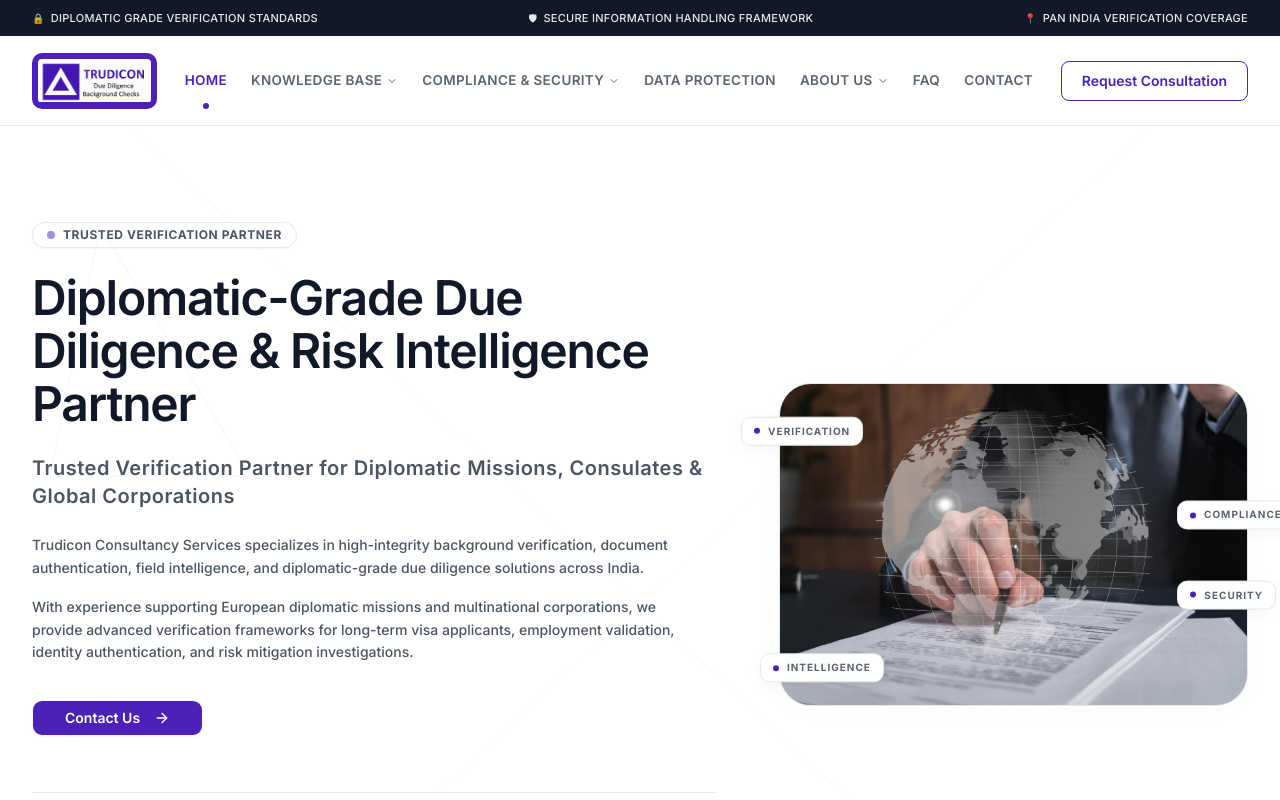
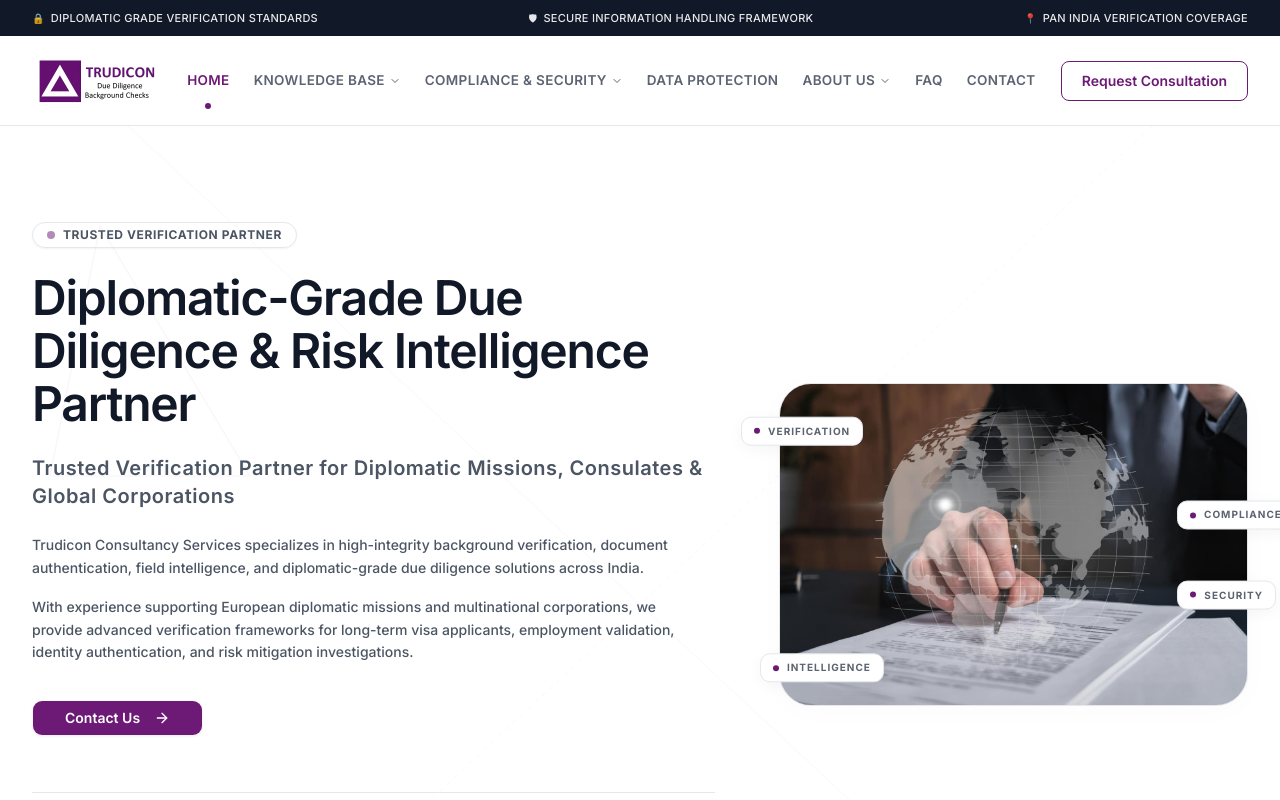
Before and after one commit to desirediv0/trudicon, a Next.js app: page / in a window 1280 px wide. Shown: the top 800 px of the page. Built offline with nearby package versions, Linux system fonts and the light colour scheme.

Commit message:
logo changed

```diff
--- a/src/app/about/AboutClient.tsx
+++ b/src/app/about/AboutClient.tsx
@@ -105,7 +105,7 @@
         <svg width="100%" height="100%">
           <defs>
             <pattern id="about-grid" width="80" height="80" patternUnits="userSpaceOnUse">
-              <path d="M 80 0 L 0 0 0 80" fill="none" stroke="#4B21B8" strokeWidth="0.8" />
+              <path d="M 80 0 L 0 0 0 80" fill="none" stroke="#6D1A77" strokeWidth="0.8" />
             </pattern>
           </defs>
           <rect width="100%" height="100%" fill="url(#about-grid)" />
@@ -274,7 +274,7 @@
                   <motion.div
                     key={item.title}
                     variants={itemVariants}
-                    className="group relative p-8 rounded-[24px] border border-border bg-white shadow-sm transition-all duration-300 hover:-translate-y-1.5 hover:border-primary hover:shadow-[0_12px_24px_rgba(75,33,184,0.06)]"
+                    className="group relative p-8 rounded-[24px] border border-border bg-white shadow-sm transition-all duration-300 hover:-translate-y-1.5 hover:border-primary hover:shadow-[0_12px_24px_rgba(109,26,119,0.06)]"
                   >
                     <div className="flex h-12 w-12 items-center justify-center rounded-xl bg-primary/5 text-primary mb-6 transition-all duration-300 group-hover:scale-105 group-hover:bg-primary group-hover:text-white">
                       <Icon className="h-5.5 w-5.5 transition-transform duration-300 group-hover:rotate-6" />
@@ -376,7 +376,7 @@
                   <motion.div
                     key={ind.title}
                     variants={itemVariants}
-                    className="p-8 rounded-[24px] border border-border bg-white shadow-sm flex items-start gap-4 transition-all duration-300 hover:border-primary hover:shadow-[0_12px_24px_rgba(75,33,184,0.06)] group"
+                    className="p-8 rounded-[24px] border border-border bg-white shadow-sm flex items-start gap-4 transition-all duration-300 hover:border-primary hover:shadow-[0_12px_24px_rgba(109,26,119,0.06)] group"
                   >
                     <div className="flex h-11 w-11 flex-shrink-0 items-center justify-center rounded-lg bg-primary/5 text-primary transition-all duration-300 group-hover:scale-105 group-hover:bg-primary group-hover:text-white">
                       <Icon className="h-5 w-5 transition-transform duration-300 group-hover:rotate-6" />
--- a/src/app/api/contact/route.ts
+++ b/src/app/api/contact/route.ts
@@ -71,7 +71,7 @@
 
     const mailHtml = `
 <div style="font-family: sans-serif; max-width: 600px; margin: 0 auto; padding: 20px; border: 1px solid #E5E7EB; border-radius: 8px;">
-  <h2 style="color: #4B21B8; margin-top: 0; border-bottom: 2px solid #F3F4F6; padding-bottom: 10px;">New Confidential Enquiry</h2>
+  <h2 style="color: #6D1A77; margin-top: 0; border-bottom: 2px solid #F3F4F6; padding-bottom: 10px;">New Confidential Enquiry</h2>
   <table style="width: 100%; border-collapse: collapse; margin-top: 15px;">
     <tr>
       <td style="padding: 8px 0; font-weight: bold; color: #4B5563; width: 180px;">Full Name:</td>
@@ -83,11 +83,11 @@
     </tr>
     <tr>
       <td style="padding: 8px 0; font-weight: bold; color: #4B5563;">Email Address:</td>
-      <td style="padding: 8px 0; color: #111827;"><a href="mailto:${email}" style="color: #4B21B8;">${email}</a></td>
+      <td style="padding: 8px 0; color: #111827;"><a href="mailto:${email}" style="color: #6D1A77;">${email}</a></td>
     </tr>
     <tr>
       <td style="padding: 8px 0; font-weight: bold; color: #4B5563;">Phone Number:</td>
-      <td style="padding: 8px 0; color: #111827;"><a href="tel:${phone}" style="color: #4B21B8;">${phone}</a></td>
+      <td style="padding: 8px 0; color: #111827;"><a href="tel:${phone}" style="color: #6D1A77;">${phone}</a></td>
     </tr>
     <tr>
       <td style="padding: 8px 0; font-weight: bold; color: #4B5563;">Service Required:</td>
--- a/src/app/contact/ContactClient.tsx
+++ b/src/app/contact/ContactClient.tsx
@@ -131,7 +131,7 @@
         <svg width="100%" height="100%">
           <defs>
             <pattern id="contact-grid" width="80" height="80" patternUnits="userSpaceOnUse">
-              <path d="M 80 0 L 0 0 0 80" fill="none" stroke="#4B21B8" strokeWidth="0.8" />
+              <path d="M 80 0 L 0 0 0 80" fill="none" stroke="#6D1A77" strokeWidth="0.8" />
             </pattern>
           </defs>
           <rect width="100%" height="100%" fill="url(#contact-grid)" />
@@ -209,7 +209,7 @@
                 >
                   <CardWrapper
                     {...(c.href ? { href: c.href, target: c.href.startsWith("http") ? "_blank" : undefined, rel: c.href.startsWith("http") ? "noopener noreferrer" : undefined } : {})}
-                    className={`group w-full rounded-[24px] border border-border bg-white p-6 shadow-sm transition-all duration-300 hover:-translate-y-1.5 hover:border-primary hover:shadow-[0_12px_24px_rgba(75,33,184,0.06)] flex flex-col justify-between ${c.href ? "cursor-pointer" : ""}`}
+                    className={`group w-full rounded-[24px] border border-border bg-white p-6 shadow-sm transition-all duration-300 hover:-translate-y-1.5 hover:border-primary hover:shadow-[0_12px_24px_rgba(109,26,119,0.06)] flex flex-col justify-between ${c.href ? "cursor-pointer" : ""}`}
                   >
                     <div>
                       <div className="flex h-11 w-11 items-center justify-center rounded-xl bg-primary/5 text-primary transition-all duration-300 group-hover:scale-105 group-hover:bg-primary group-hover:text-white">
--- a/src/app/data-protection/DataProtectionClient.tsx
+++ b/src/app/data-protection/DataProtectionClient.tsx
@@ -61,7 +61,7 @@
         <svg width="100%" height="100%">
           <defs>
             <pattern id="dp-grid" width="60" height="60" patternUnits="userSpaceOnUse">
-              <path d="M 60 0 L 0 0 0 60" fill="none" stroke="#4B21B8" strokeWidth="0.8" />
+              <path d="M 60 0 L 0 0 0 60" fill="none" stroke="#6D1A77" strokeWidth="0.8" />
             </pattern>
           </defs>
           <rect width="100%" height="100%" fill="url(#dp-grid)" />
@@ -164,7 +164,7 @@
                   <motion.div
                     key={card.title}
                     variants={itemVariants}
-                    className="p-6 rounded-[24px] border border-border bg-white shadow-sm transition-all duration-300 hover:-translate-y-1.5 hover:border-primary hover:shadow-[0_12px_24px_rgba(75,33,184,0.06)]"
+                    className="p-6 rounded-[24px] border border-border bg-white shadow-sm transition-all duration-300 hover:-translate-y-1.5 hover:border-primary hover:shadow-[0_12px_24px_rgba(109,26,119,0.06)]"
                   >
                     <div className="flex h-11 w-11 items-center justify-center rounded-lg bg-primary/5 text-primary mb-5">
                       <Icon className="h-5 w-5" />
--- a/src/app/faq/FaqClient.tsx
+++ b/src/app/faq/FaqClient.tsx
@@ -80,7 +80,7 @@
         <svg width="100%" height="100%">
           <defs>
             <pattern id="faq-grid" width="60" height="60" patternUnits="userSpaceOnUse">
-              <path d="M 60 0 L 0 0 0 60" fill="none" stroke="#4B21B8" strokeWidth="0.8" />
+              <path d="M 60 0 L 0 0 0 60" fill="none" stroke="#6D1A77" strokeWidth="0.8" />
             </pattern>
           </defs>
           <rect width="100%" height="100%" fill="url(#faq-grid)" />
--- a/src/app/globals.css
+++ b/src/app/globals.css
@@ -22,28 +22,28 @@
     --card-foreground: #111827;
     --popover: #FFFFFF;
     --popover-foreground: #111827;
-    --primary: #4B21B8;
+    --primary: #6D1A77;
     --primary-foreground: #FFFFFF;
     --secondary: #5B6470;
     --secondary-foreground: #FFFFFF;
     --muted: #F8FAFC;
     --muted-foreground: #4B5563;
     --accent: #F8FAFC;
-    --accent-foreground: #4B21B8;
+    --accent-foreground: #6D1A77;
     --destructive: #EF4444;
     --destructive-foreground: #FFFFFF;
     --border: #E5E7EB;
     --input: #E5E7EB;
-    --ring: #4B21B8;
+    --ring: #6D1A77;
     --radius: 0.625rem;
     --sidebar: #FFFFFF;
     --sidebar-foreground: #111827;
-    --sidebar-primary: #4B21B8;
+    --sidebar-primary: #6D1A77;
     --sidebar-primary-foreground: #FFFFFF;
     --sidebar-accent: #F8FAFC;
-    --sidebar-accent-foreground: #4B21B8;
+    --sidebar-accent-foreground: #6D1A77;
     --sidebar-border: #E5E7EB;
-    --sidebar-ring: #4B21B8;
+    --sidebar-ring: #6D1A77;
   }
   .dark {
     --background: #FFFFFF;
@@ -52,27 +52,27 @@
     --card-foreground: #111827;
     --popover: #FFFFFF;
     --popover-foreground: #111827;
-    --primary: #4B21B8;
+    --primary: #6D1A77;
     --primary-foreground: #FFFFFF;
     --secondary: #5B6470;
     --secondary-foreground: #FFFFFF;
     --muted: #F8FAFC;
     --muted-foreground: #4B5563;
     --accent: #F8FAFC;
-    --accent-foreground: #4B21B8;
+    --accent-foreground: #6D1A77;
     --destructive: #EF4444;
     --destructive-foreground: #FFFFFF;
     --border: #E5E7EB;
     --input: #E5E7EB;
-    --ring: #4B21B8;
+    --ring: #6D1A77;
     --sidebar: #FFFFFF;
     --sidebar-foreground: #111827;
-    --sidebar-primary: #4B21B8;
+    --sidebar-primary: #6D1A77;
     --sidebar-primary-foreground: #FFFFFF;
     --sidebar-accent: #F8FAFC;
-    --sidebar-accent-foreground: #4B21B8;
+    --sidebar-accent-foreground: #6D1A77;
     --sidebar-border: #E5E7EB;
-    --sidebar-ring: #4B21B8;
+    --sidebar-ring: #6D1A77;
   }
   * {
     @apply border-border;
--- a/src/app/page.tsx
+++ b/src/app/page.tsx
@@ -285,9 +285,9 @@
         {/* Subtle Geometry Detail */}
         <div className="absolute inset-0 pointer-events-none opacity-[0.03] select-none">
           <svg width="100%" height="100%" xmlns="http://www.w3.org/2000/svg">
-            <line x1="10%" y1="0" x2="80%" y2="100%" stroke="#4B21B8" strokeWidth="1" />
-            <line x1="90%" y1="0" x2="20%" y2="100%" stroke="#4B21B8" strokeWidth="1" strokeDasharray="5 5" />
-            <polygon points="100,100 250,350 50,350" fill="none" stroke="#4B21B8" strokeWidth="1.5" />
+            <line x1="10%" y1="0" x2="80%" y2="100%" stroke="#6D1A77" strokeWidth="1" />
+            <line x1="90%" y1="0" x2="20%" y2="100%" stroke="#6D1A77" strokeWidth="1" strokeDasharray="5 5" />
+            <polygon points="100,100 250,350 50,350" fill="none" stroke="#6D1A77" strokeWidth="1.5" />
           </svg>
         </div>
 
@@ -619,7 +619,7 @@
             return (
               <div
                 key={idx}
-                className="group flex items-start gap-4 rounded-xl border border-border bg-card p-6 shadow-[0_1px_3px_rgba(0,0,0,0.01)] transition-all duration-300 hover:border-primary hover:shadow-[0_0_24px_rgba(75,33,184,0.04)]"
+                className="group flex items-start gap-4 rounded-xl border border-border bg-card p-6 shadow-[0_1px_3px_rgba(0,0,0,0.01)] transition-all duration-300 hover:border-primary hover:shadow-[0_0_24px_rgba(109,26,119,0.04)]"
               >
                 <div className="flex h-11 w-11 flex-none items-center justify-center rounded-lg bg-primary/5 text-primary transition-colors duration-300 group-hover:bg-primary group-hover:text-white">
                   <IconComp className="h-5 w-5" />
--- a/src/components/site/SiteFooter.tsx
+++ b/src/components/site/SiteFooter.tsx
@@ -105,7 +105,7 @@
                 <svg width="100%" height="100%" xmlns="http://www.w3.org/2000/svg">
                     <defs>
                         <pattern id="footer-grid" width="48" height="48" patternUnits="userSpaceOnUse">
-                            <path d="M 48 0 L 0 0 0 48" fill="none" stroke="#4B21B8" strokeWidth="0.75" />
+                            <path d="M 48 0 L 0 0 0 48" fill="none" stroke="#6D1A77" strokeWidth="0.75" />
                         </pattern>
                     </defs>
                     <rect width="100%" height="100%" fill="url(#footer-grid)" />
@@ -113,14 +113,14 @@
                     <path
                         d="M 85% 15% L 95% 85% L 75% 85% Z"
                         fill="none"
-                        stroke="#4B21B8"
+                        stroke="#6D1A77"
                         strokeWidth="1.5"
                         strokeDasharray="4 4"
                     />
                     <path
                         d="M 87% 20% L 93% 80% L 81% 80% Z"
                         fill="none"
-                        stroke="#4B21B8"
+                        stroke="#6D1A77"
                         strokeWidth="0.75"
                     />
                 </svg>
@@ -143,7 +143,7 @@
                                 <motion.div
                                     key={idx}
                                     variants={stripItemVariants}
-                                    className="group/strip rounded-xl border border-border bg-white p-5 flex items-center gap-4 transition-all duration-300 hover:-translate-y-1 hover:border-primary hover:shadow-[0_8px_20px_rgba(75,33,184,0.04)]"
+                                    className="group/strip rounded-xl border border-border bg-white p-5 flex items-center gap-4 transition-all duration-300 hover:-translate-y-1 hover:border-primary hover:shadow-[0_8px_20px_rgba(109,26,119,0.04)]"
                                 >
                                     <div className="flex h-11 w-11 flex-shrink-0 items-center justify-center rounded-lg bg-primary/5 text-primary transition-colors duration-300 group-hover/strip:bg-primary group-hover/strip:text-white">
                                         <IconComp className="h-5 w-5 transition-transform duration-300 group-hover/strip:rotate-6" />
@@ -174,9 +174,9 @@
                     <motion.div variants={columnVariants} className="space-y-5">
                         <Link href="/" className="flex items-center gap-3 group" aria-label="Trudicon home">
                             <Image
-                                src="/logo.jpeg"
+                                src="/logo.png"
                                 alt="Trudicon Logo"
-                                className="h-12 md:h-14 w-auto object-contain bg-primary p-1.5 rounded-lg"
+                                className="h-12 md:h-14 w-auto object-contain p-1.5 rounded-lg"
                                 width={100}
                                 height={100}
                             />
--- a/src/components/site/SiteHeader.tsx
+++ b/src/components/site/SiteHeader.tsx
@@ -164,9 +164,9 @@
                     {/* Logo Left */}
                     <Link href="/" className="flex items-center gap-3 group" aria-label="Trudicon home">
                         <img
-                            src="/logo.jpeg"
+                            src="/logo.png"
                             alt="Trudicon Logo"
-                            className="h-12 md:h-14 w-auto object-contain bg-primary p-1.5 rounded-lg transition-transform duration-300 group-hover:scale-[1.02]"
+                            className="h-12 md:h-14 w-auto object-contain p-1.5 rounded-lg transition-transform duration-300 group-hover:scale-[1.02]"
                         />
                     </Link>
 
@@ -219,7 +219,7 @@
                         <Button
                             asChild
                             variant="outline"
-                            className="border-[#4B21B8] bg-white text-[#4B21B8] hover:bg-[#4B21B8] hover:text-white font-semibold transition-all duration-300 hover:-translate-y-[2px] hover:shadow-[0_4px_16px_rgba(75,33,184,0.12)] px-5 h-10 rounded-md"
+                            className="border-[#6D1A77] bg-white text-[#6D1A77] hover:bg-[#6D1A77] hover:text-white font-semibold transition-all duration-300 hover:-translate-y-[2px] hover:shadow-[0_4px_16px_rgba(109,26,119,0.12)] px-5 h-10 rounded-md"
                         >
                             <Link href="/contact">Request Consultation</Link>
                         </Button>
@@ -257,7 +257,7 @@
                                                 key={idx}
                                                 href={item.href}
                                                 onClick={() => setHoveredMenu(null)}
-                                                className="group/card flex flex-col justify-between rounded-xl border border-border bg-card p-6 shadow-[0_1px_3px_rgba(0,0,0,0.01)] transition-all duration-300 hover:-translate-y-1 hover:border-primary hover:shadow-[0_8px_30px_rgba(75,33,184,0.05)]"
+                                                className="group/card flex flex-col justify-between rounded-xl border border-border bg-card p-6 shadow-[0_1px_3px_rgba(0,0,0,0.01)] transition-all duration-300 hover:-translate-y-1 hover:border-primary hover:shadow-[0_8px_30px_rgba(109,26,119,0.05)]"
                                             >
                                                 <div>
                                                     <div className="flex h-11 w-11 items-center justify-center rounded-lg bg-primary/5 text-primary transition-colors duration-300 group-hover/card:bg-primary group-hover/card:text-white">
@@ -309,9 +309,9 @@
                                 <div className="flex items-center justify-between pb-6 border-b border-border">
                                     <div className="flex items-center gap-2.5">
                                         <img
-                                            src="/logo.jpeg"
+                                            src="/logo.png"
                                             alt="Trudicon Logo"
-                                            className="h-8 w-auto object-contain bg-primary p-1 rounded"
+                                            className="h-8 w-auto object-contain p-1 rounded"
                                         />
                                         <span className="text-[14px] font-bold tracking-[0.1em] text-foreground uppercase">
                                             Trudicon
@@ -351,7 +351,7 @@
                             <div className="mt-auto border-t border-border pt-6">
                                 <Button
                                     asChild
-                                    className="w-full bg-[#4B21B8] hover:bg-[#4B21B8]/95 text-white font-bold h-11"
+                                    className="w-full bg-[#6D1A77] hover:bg-[#6D1A77]/95 text-white font-bold h-11"
                                 >
                                     <Link href="/contact" onClick={() => setOpen(false)}>
                                         Request Consultation
```
Also changed, not shown: src/app/compliance-security/ComplianceSecurityClient.tsx (+9 -9 lines), src/app/knowledge-base/KnowledgeBaseClient.tsx (+4 -4 lines), public/logo.png (added), 1 other file (tests, documents, lock files or other folders).
